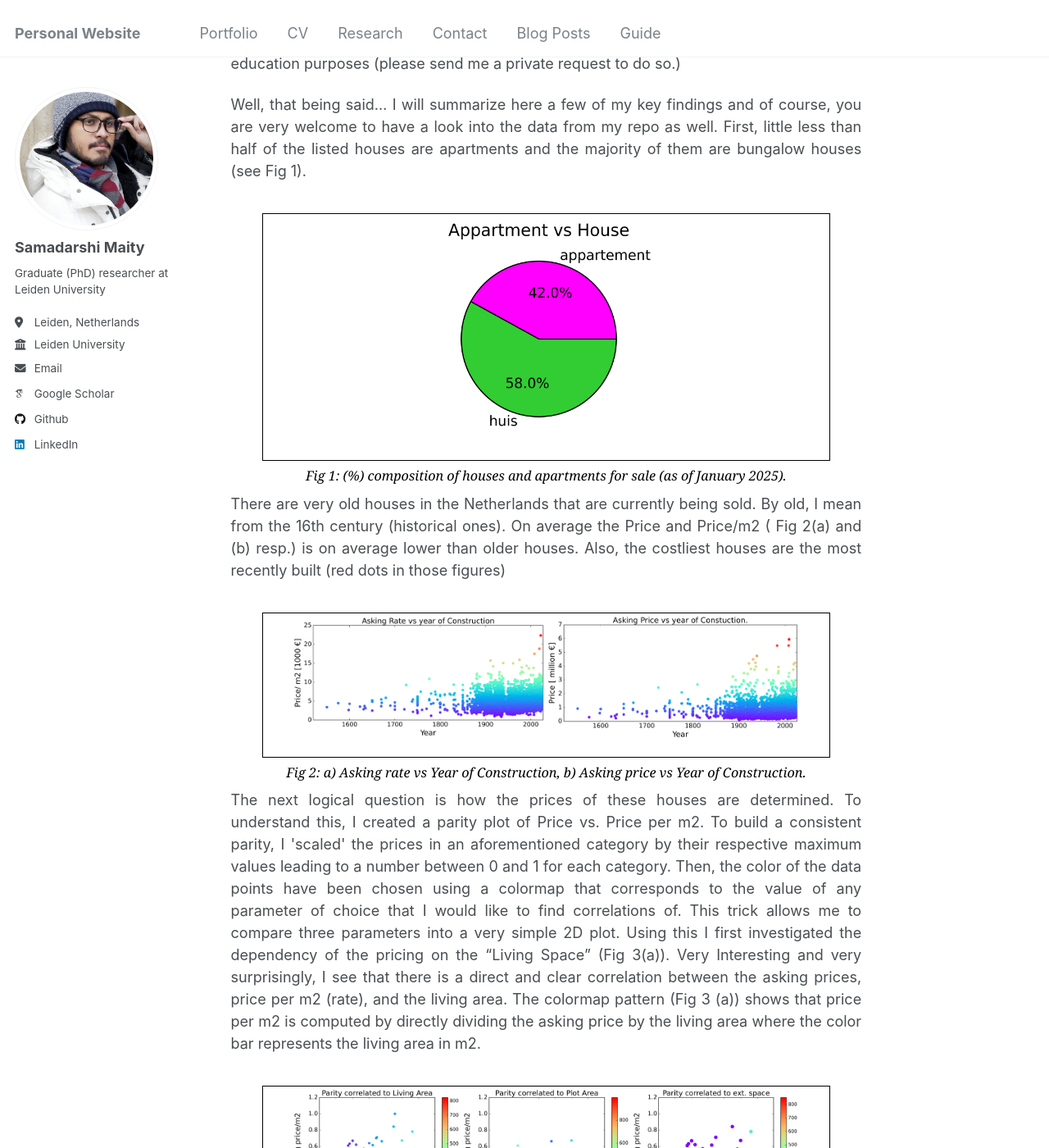
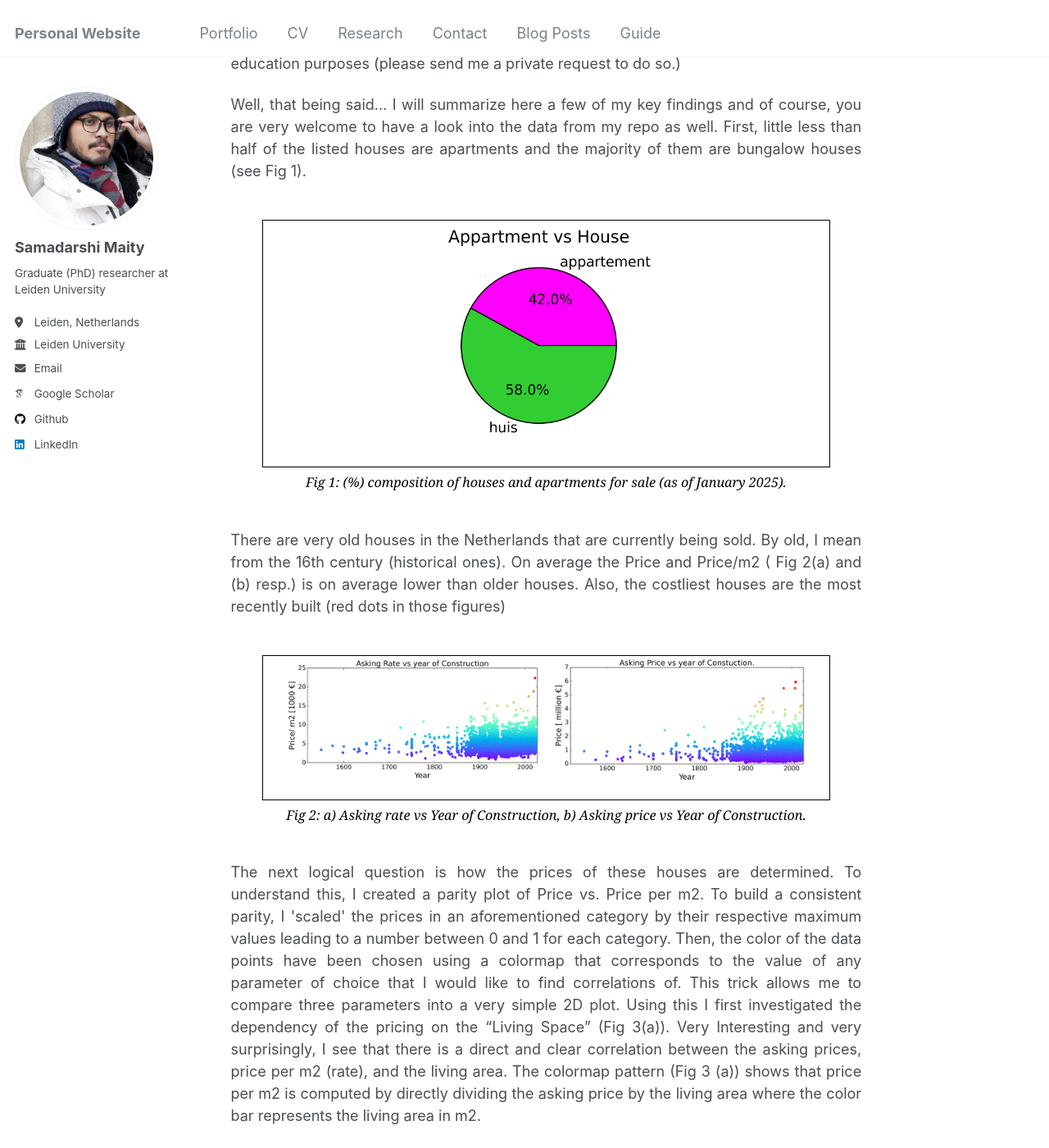
Before and after one commit to Samadarshi-Maity/Samadarshi-Maity.github.io, a Jekyll site: the page built from _portfolio/portfolio-2.html, in a window 1280 px wide and 1400 px high, scrolled down 767 px. Shown: the whole window at 82% size. Built offline with Jekyll 4.4.1, drawn with Linux system fonts in a browser that asks for light colours; some web fonts are replaced.

Commit message:
Update portfolio-2.html

```diff
--- a/_portfolio/portfolio-2.html
+++ b/_portfolio/portfolio-2.html
@@ -17,7 +17,6 @@ collection: portfolio
             flex-direction: column;
             align-items: center; /* Centers the figure */
             text-align: center; /* Ensures caption is centered */
-            margin-bottom: 0px; /* Adds spacing between groups */
 	    vertical-align: middle; /* Adds spacing between groups */
         }
 
@@ -33,8 +32,8 @@ collection: portfolio
             padding: 1px; /* Space inside the border */
             box-sizing: border-box; /* Ensures padding doesn’t increase size */
             margin: 1px; /* Centers the container */
-	    margin-top: 2px;
-            gap: 0px; /* Adds spacing between images */
+	    margin-top: 10px;
+            gap: 15px; /* Adds spacing between images */
 
         }
 
```
